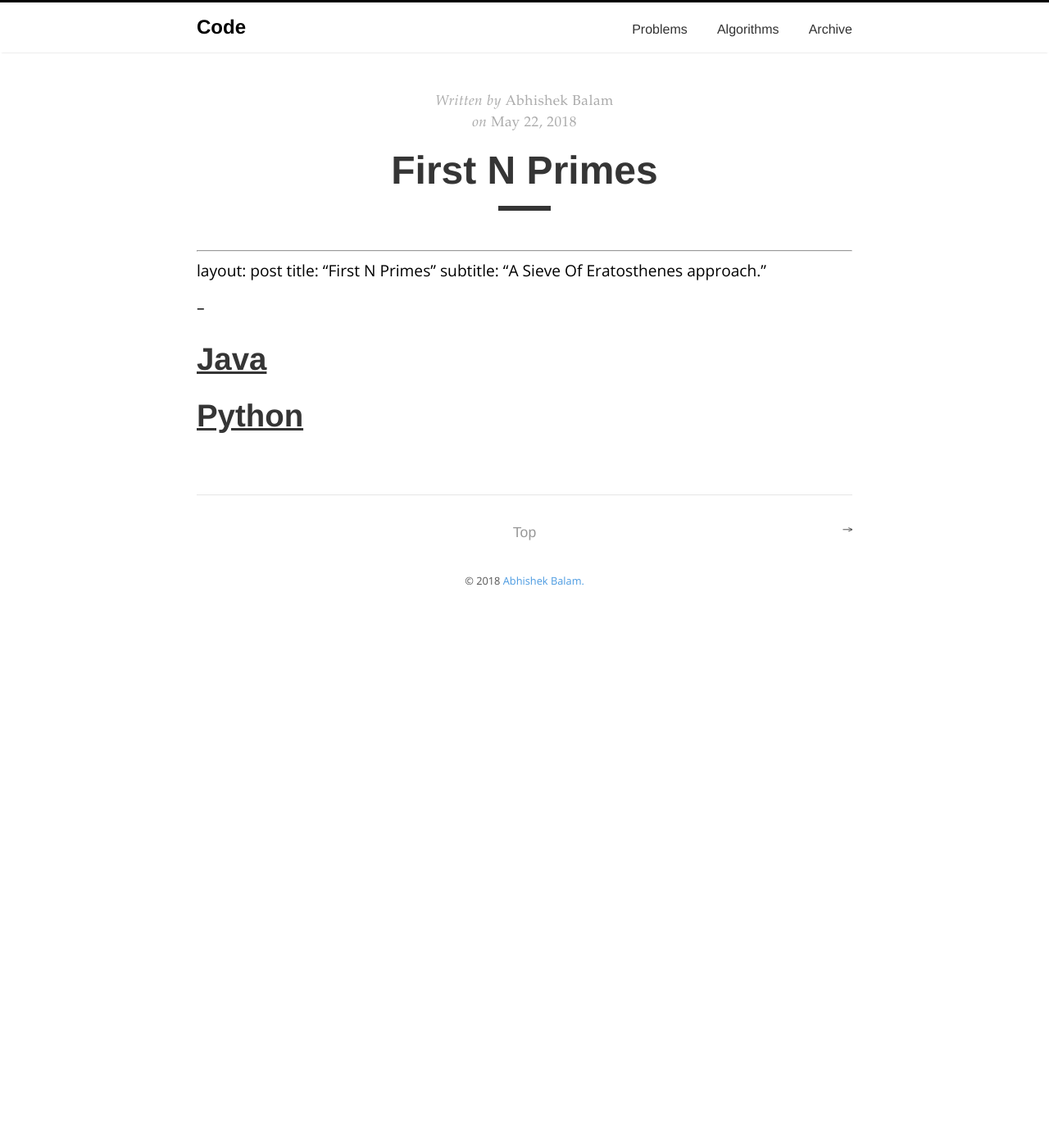
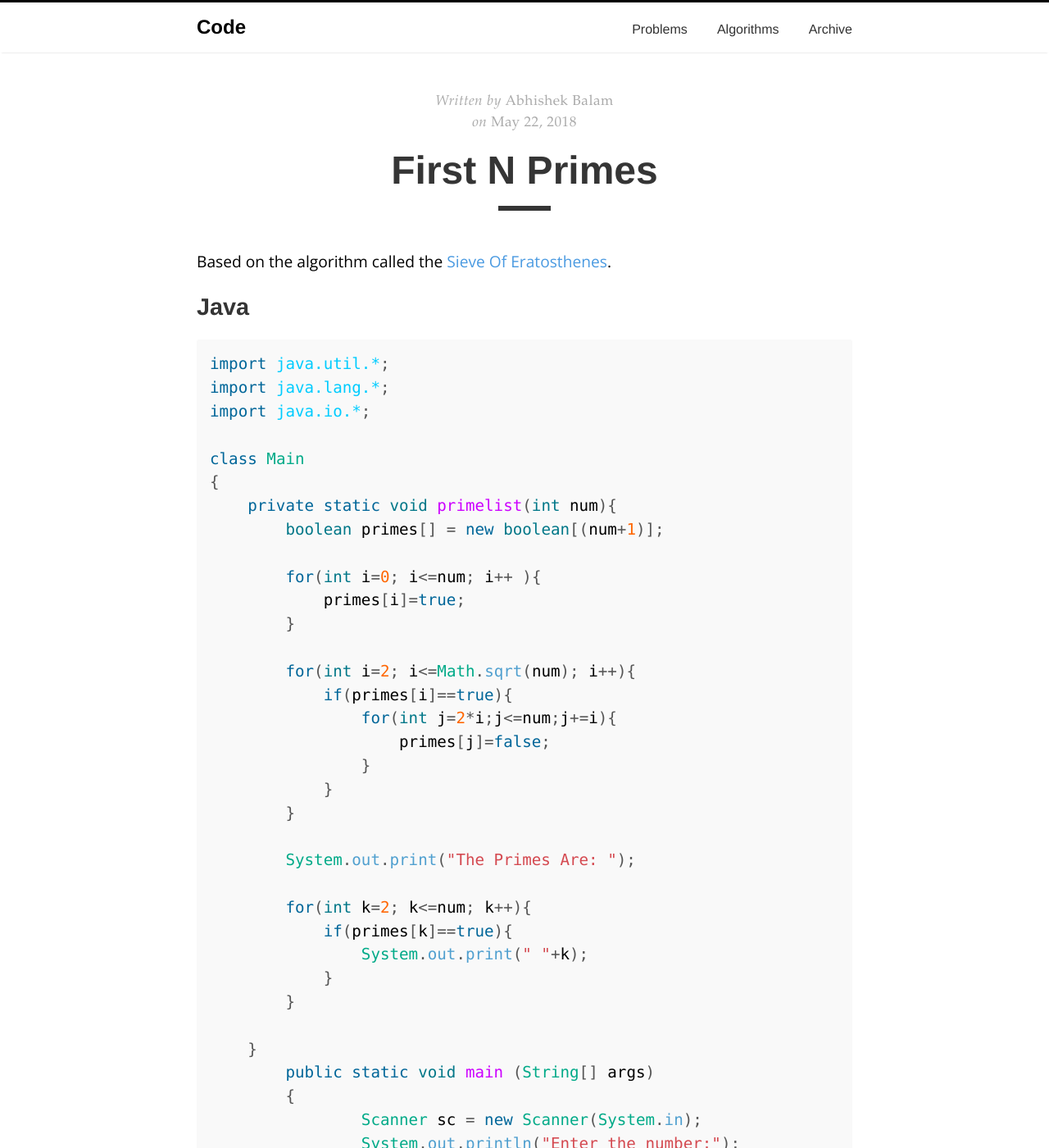
Before and after one commit to abhishekbalam-xyz/code, a Jekyll site: the page built from _posts/2018-05-22-first-n-primes.md, in a window 1280 px wide and 1400 px high. Shown: the whole window at 82% size. Built offline with Jekyll 4.4.1, drawn with Linux system fonts in a browser that asks for light colours; our own code applies the rules of GitHub Pages for plain Markdown files; some of the changed text lies outside the part shown.

Commit message:
Wed Jun 20 23:22:25 IST 2018

```diff
--- a/_posts/2018-05-22-first-n-primes.md
+++ b/_posts/2018-05-22-first-n-primes.md
@@ -3,17 +3,73 @@
 title: "First N Primes"
 subtitle: "A Sieve Of Eratosthenes approach."
 
---
+---
+
+Based on the algorithm called the [Sieve Of Eratosthenes](/algo/sieve-of-eratosthenes).
+
+## Java
+
+{% highlight java %}
+import java.util.*;
+import java.lang.*;
+import java.io.*;
+
+class Main
+{
+    private static void primelist(int num){
+        boolean primes[] = new boolean[(num+1)];
+
+        for(int i=0; i<=num; i++ ){
+            primes[i]=true;
+        }
+
+        for(int i=2; i<=Math.sqrt(num); i++){
+            if(primes[i]==true){
+                for(int j=2*i;j<=num;j+=i){
+                    primes[j]=false;
+                }
+            }
+        }
+
+        System.out.print("The Primes Are: ");
+
+        for(int k=2; k<=num; k++){
+            if(primes[k]==true){
+                System.out.print(" "+k);
+            }
+        }
+
+    }
+	public static void main (String[] args)
+	{
+		Scanner sc = new Scanner(System.in);
+		System.out.println("Enter the number:");
+		int num=sc.nextInt();
+		primelist(num);
+	}
+}
+{% endhighlight%}
 
 
-# Java
-
-{% highlight java %}
-
-{% endhighlight %}
-
-# Python
+## Python
 
 {% highlight python %}
+def primelist(n):
+    prime = [True for i in range(n+1)]
+    p = 2
+    while (p * p <= n):
+        if (prime[p] == True):
+            for i in range(p * 2, n+1, p):
+                prime[i] = False
+        p += 1
 
-{% endhighlight %}
+    for p in range(2, n):
+        if prime[p]:
+            print p,
+
+def main():
+    num=int(input("Enter the number:"));
+    primelist(num)
+
+main()
+{% endhighlight%}
```
Also changed, not shown: _posts/2018-05-23-armstrong.md (added, +105 -0 lines), 12 other files.
